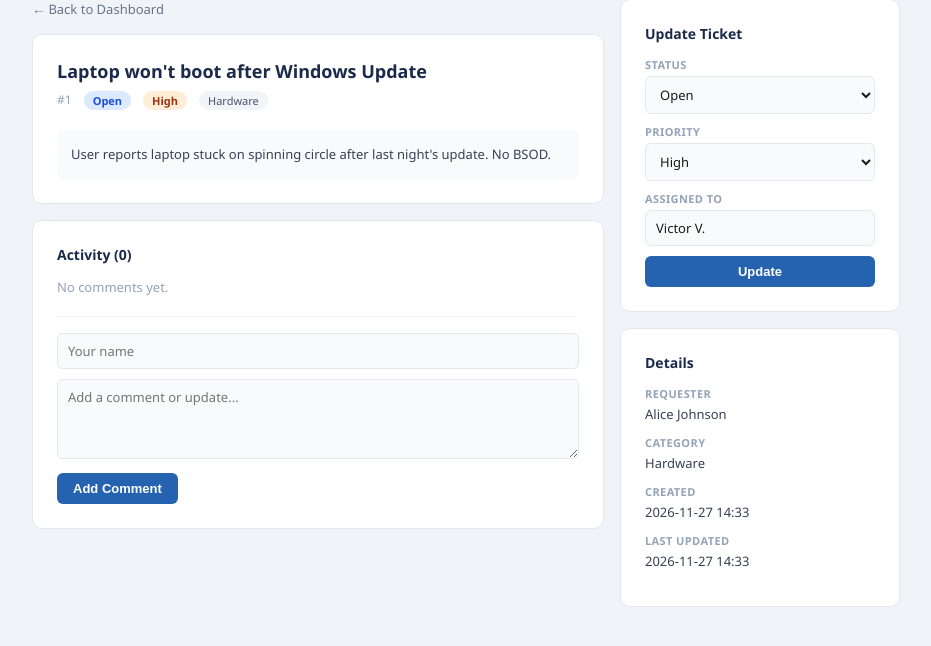
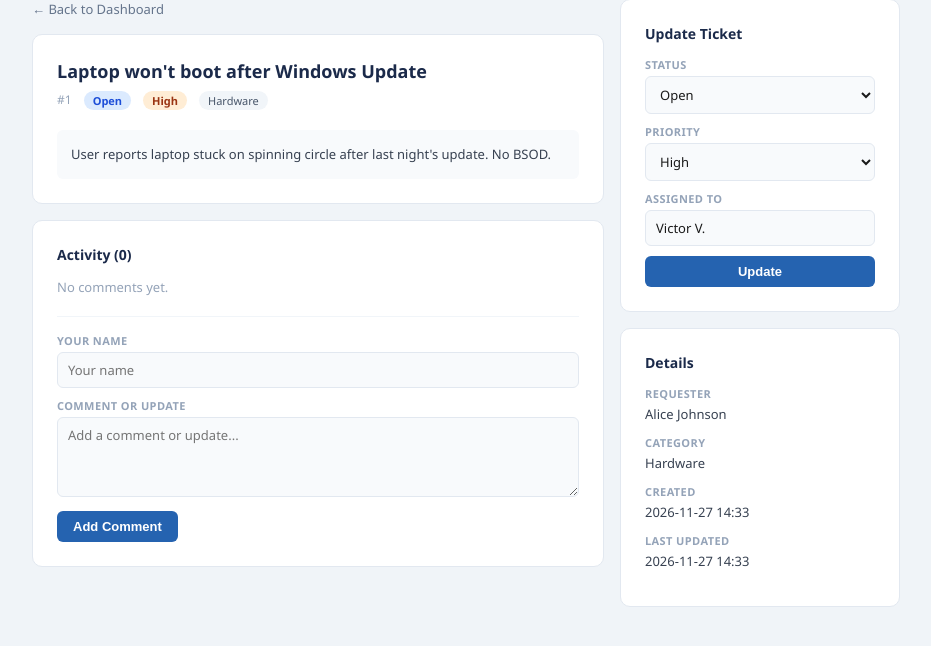
Before and after one commit to victorvallecillo/it-helpdesk-dashboard, a Flask app: page /ticket/1 in a window 1280 px wide. Shown: the part 77-723 px from the top of the page, without its empty margins (174-1105 px from the left). Run offline with Flask 3, Linux system fonts and the light colour scheme; data comes from the database, SQL or seed files in the repository; data that the repository does not hold is empty.

Commit message:
Improve ticket forms on mobile and keyboard

```diff
--- a/templates/ticket.html
+++ b/templates/ticket.html
@@ -2,6 +2,7 @@
 <html lang="en">
 <head>
 <meta charset="UTF-8">
+<meta name="viewport" content="width=device-width, initial-scale=1">
 <title>Ticket #{{ ticket.id }} — IT Helpdesk</title>
 <style>
   *, *::before, *::after { box-sizing: border-box; margin: 0; padding: 0; }
@@ -32,13 +33,18 @@
   .btn-primary { background: #2563B0; color: #fff; } .btn-primary:hover { background: #1D4ED8; }
   .btn-secondary { background: #F1F5F9; color: #64748B; } .btn-secondary:hover { background: #E2E8F0; }
   .field-row { margin-bottom: 12px; }
-  .field-label { font-size: 11px; font-weight: 600; color: #94A3B8; text-transform: uppercase; letter-spacing: .4px; margin-bottom: 4px; }
+  .field-label { display: block; font-size: 11px; font-weight: 600; color: #94A3B8; text-transform: uppercase; letter-spacing: .4px; margin-bottom: 4px; }
   .field-value { font-size: 13px; color: #374151; }
   .flash { padding: 10px 16px; border-radius: 8px; margin-bottom: 16px; font-size: 13px; font-weight: 500; }
   .flash-success { background: #DCFCE7; color: #166534; }
   .flash-danger { background: #FEE2E2; color: #991B1B; }
   .back-link { color: #64748B; text-decoration: none; font-size: 13px; display: inline-block; margin-bottom: 16px; }
   .back-link:hover { color: #2563B0; }
+  @media (max-width: 680px) {
+    nav { padding: 0 16px; }
+    main { grid-template-columns: 1fr; gap: 0; margin: 18px auto; }
+    .card { padding: 18px; }
+  }
 </style>
 </head>
 <body>
@@ -95,8 +101,10 @@
       {% endif %}
 
       <form method="post" action="/ticket/{{ ticket.id }}/comment" style="margin-top:20px;border-top:1px solid #F1F5F9;padding-top:16px">
-        <input type="text" name="author" maxlength="100" placeholder="Your name" required>
-        <textarea name="body" maxlength="2000" placeholder="Add a comment or update..." required></textarea>
+        <label class="field-label" for="comment-author">Your name</label>
+        <input id="comment-author" type="text" name="author" maxlength="100" placeholder="Your name" required>
+        <label class="field-label" for="comment-body">Comment or update</label>
+        <textarea id="comment-body" name="body" maxlength="2000" placeholder="Add a comment or update..." required></textarea>
         <button type="submit" class="btn btn-primary">Add Comment</button>
       </form>
     </div>
@@ -107,20 +115,20 @@
     <div class="card">
       <h2>Update Ticket</h2>
       <form method="post" action="/ticket/{{ ticket.id }}/update">
-        <div class="field-label">Status</div>
-        <select name="status">
+        <label class="field-label" for="ticket-status">Status</label>
+        <select id="ticket-status" name="status">
           {% for s in ['Open','In Progress','Resolved','Closed'] %}
             <option value="{{ s }}" {% if ticket.status == s %}selected{% endif %}>{{ s }}</option>
           {% endfor %}
         </select>
-        <div class="field-label">Priority</div>
-        <select name="priority">
+        <label class="field-label" for="ticket-priority">Priority</label>
+        <select id="ticket-priority" name="priority">
           {% for p in ['Low','Medium','High','Critical'] %}
             <option value="{{ p }}" {% if ticket.priority == p %}selected{% endif %}>{{ p }}</option>
           {% endfor %}
         </select>
-        <div class="field-label">Assigned To</div>
-        <input type="text" name="assigned_to" maxlength="100" value="{{ ticket.assigned_to }}">
+        <label class="field-label" for="assigned-to">Assigned To</label>
+        <input id="assigned-to" type="text" name="assigned_to" maxlength="100" value="{{ ticket.assigned_to }}">
         <button type="submit" class="btn btn-primary" style="width:100%">Update</button>
       </form>
     </div>
```
Also changed, not shown: templates/index.html (+15 -5 lines), templates/new_ticket.html (+7 -0 lines).
